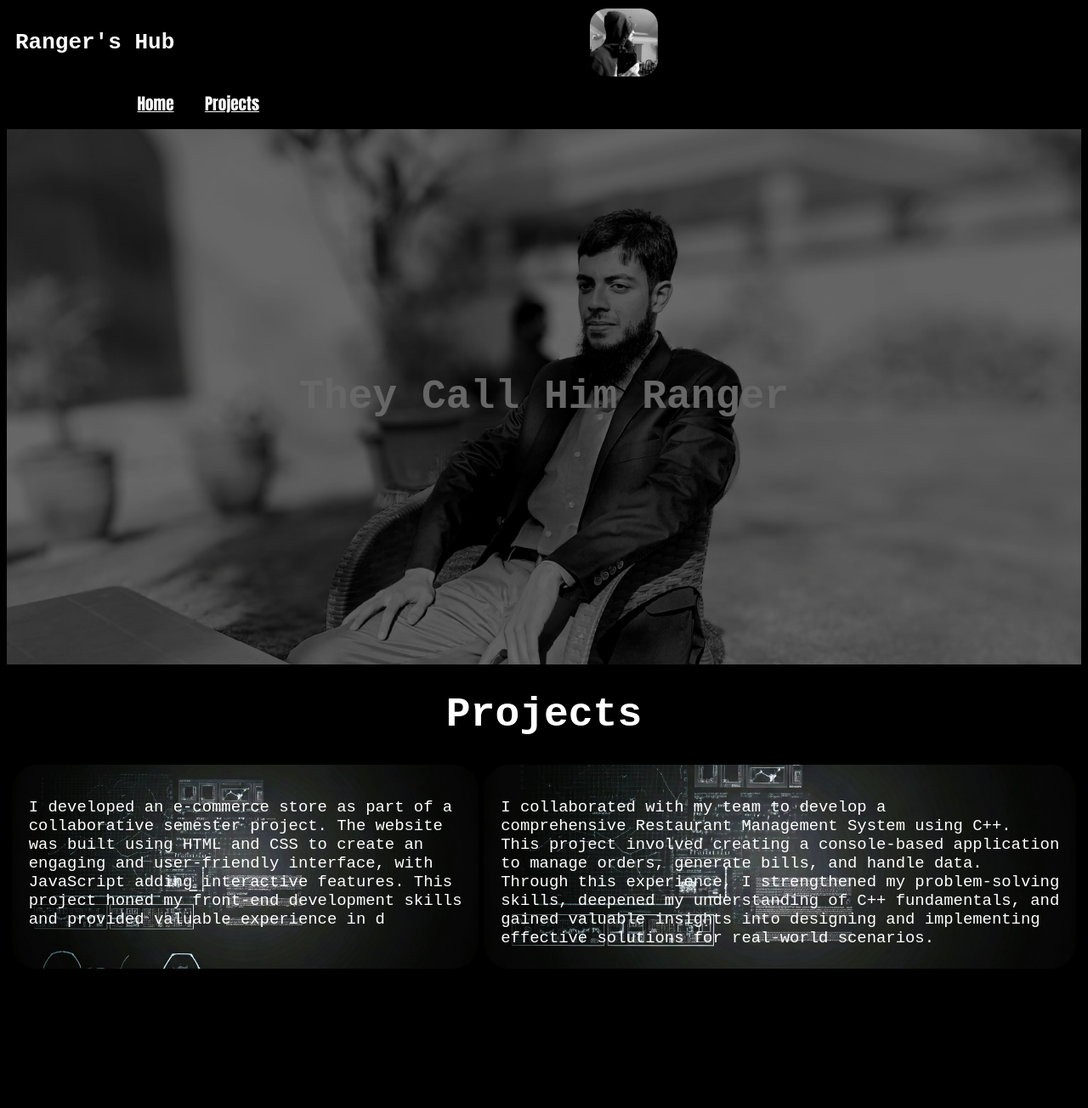
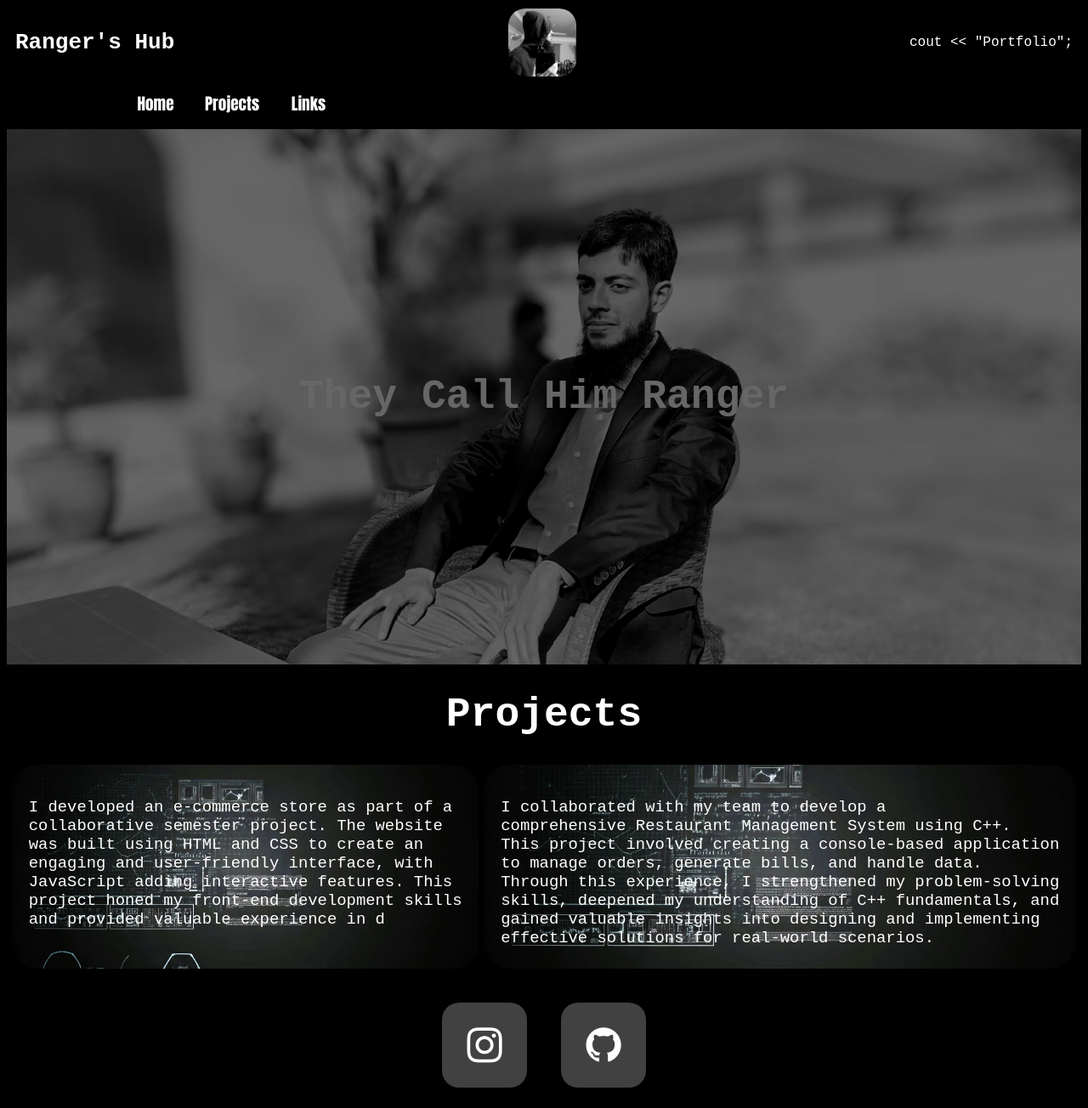
Before and after one commit to striderr1o1/portfolioweb, a plain HTML site: page index.html in a window 1280 px wide. Shown: the whole page at 85% size. Before the commit the page ends 1160 px from the top, so only its background shows below. Drawn offline with Linux system fonts and the light colour scheme.

Commit message:
added links

```diff
--- a/index.html
+++ b/index.html
@@ -4,6 +4,7 @@
     <meta charset="UTF-8">
     <meta name="viewport" content="width=device-width, initial-scale=1.0">
     <link rel="stylesheet" type = "text/css" href="style.css">
+    <link rel="stylesheet" href="https://cdnjs.cloudflare.com/ajax/libs/font-awesome/4.7.0/css/font-awesome.min.css">
     <title>Ranger's Hub</title>
 </head>
 <body>
@@ -11,13 +12,14 @@
         <div id = "head">
         <h1 id="heading">Ranger's Hub</h1>
         <img  id="logo"src = "WhatsApp Image 2024-12-23 at 23.04.20_ee7f42af.jpg" alt="mee">
-        <p id = "headnote"></p>
+        <p id = "headnote">cout << "Portfolio";</p>
     </div>
     </header>
     <nav >
         <ul id = "menu">
             <div class="items" id="item1"><li class="listitems"><a href="home.html">Home</a></li></div>
             <div class="items" id="item2"><li class="listitems"><a href="#projheading">Projects</a></li></div>
+            <div class="items" id="item3"><li class="listitems"><a href="#logolargecont">Links</a></li></div>
         </ul>
     </nav>
     <div id="covercont">
@@ -49,6 +51,12 @@
               </p>
         </div>
     </div>
+    <section>
+        <div id="logolargecont">
+         <div class="logocont" id="inst"><a style="color: white;" class="fa fa-instagram" href="https://www.instagram.com/ranger.0003/"></a></div>
+         <div class="logocont" id="github"><a style="color: white;" class="fa fa-github" href="https://github.com/striderr1o1/"></a></div>
+        </div>
+    </section>
     <script src="script.js"></script>
 </body>
 </html>
--- a/script.js
+++ b/script.js
@@ -4,12 +4,14 @@ function changecover(){
 
     getimage.addEventListener("mouseover", function () {
             getimage.style.backgroundImage="url('WhatsApp Image 2025-01-11 at 20.54.37_aaa9bca4.jpg')";
-            getimage.style.transition="all 1s"
+            getimage.style.transition="all 1s";
     })
     getimage.addEventListener("mouseout", function () {
         getimage.style.backgroundImage="url('WhatsApp Image 2024-12-27 at 23.31.19_5a5e66e1.jpg')";
-        getimage.style.transition="all 1s"
+        getimage.style.transition="all 1s";
 })
 };
 
+
+
 changecover();
--- a/style.css
+++ b/style.css
@@ -37,6 +37,7 @@ html {
     height:630px;
     width:auto;
     background-image: url("WhatsApp Image 2024-12-27 at 23.31.19_5a5e66e1.jpg");
+    transition: 0.3s ease;
     background-position: center;
     background-size: cover;
     opacity: 0.4;
@@ -147,3 +148,43 @@ nav{
 #item2{
     margin-left:20px;
 }
+#item3{
+    margin-left:20px;
+}
+#logolargecont{
+    display: flex;
+    flex-direction: row;
+    justify-content: center;
+
+}
+.logocont{
+    background-color: rgb(65, 65, 65);
+    height:100px;
+    width:100px;
+    display: flex;
+    flex-direction: row;
+    justify-content: center;
+    align-items: center;
+    font-size: 3rem;
+    border-radius:20px;
+    margin:20px;
+    transition: 0.3s ease;
+
+}
+.logocont:hover{
+    background-color: black;
+    height:100px;
+    width:100px;
+    display: flex;
+    flex-direction: row;
+    justify-content: center;
+    align-items: center;
+    font-size: 3.5rem;
+    border-radius:20px;
+    margin:20px;
+    transition: 0.3s ease;
+
+}
+a{
+    text-decoration: none;
+}
```
